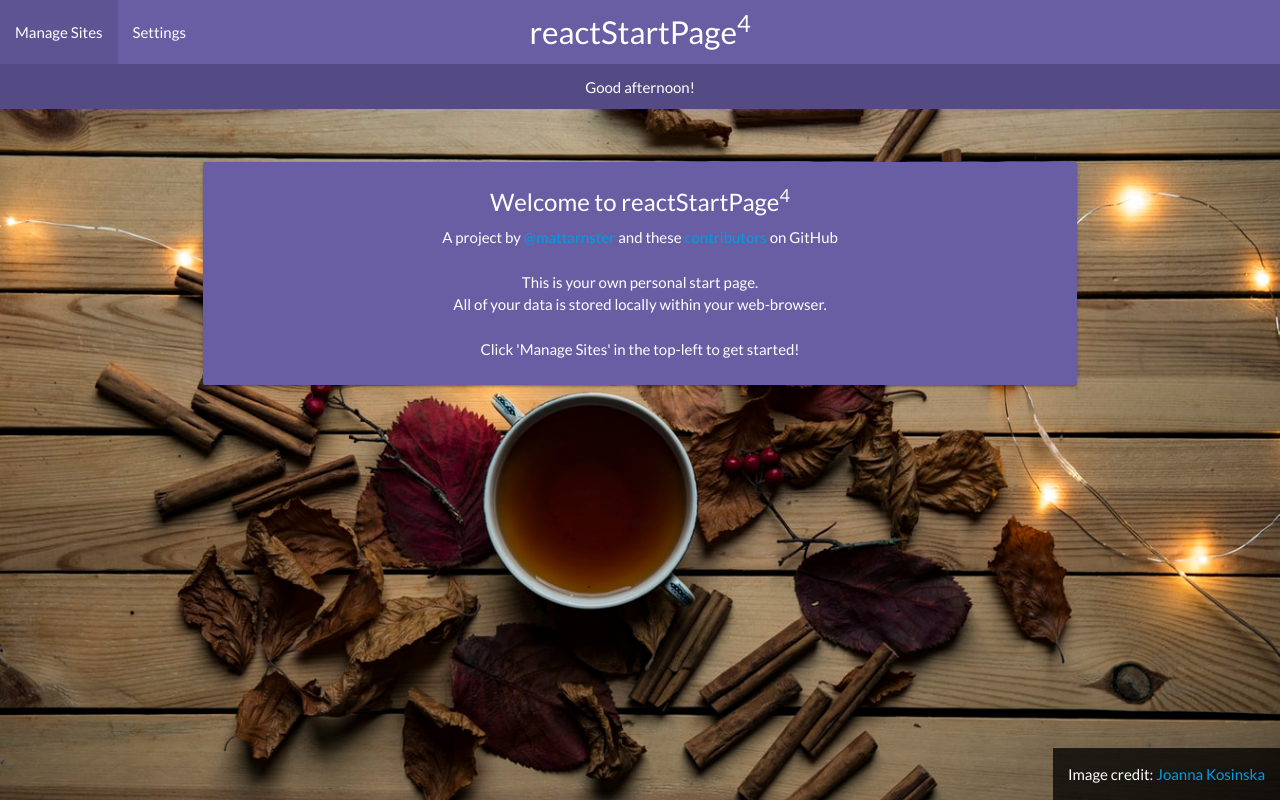
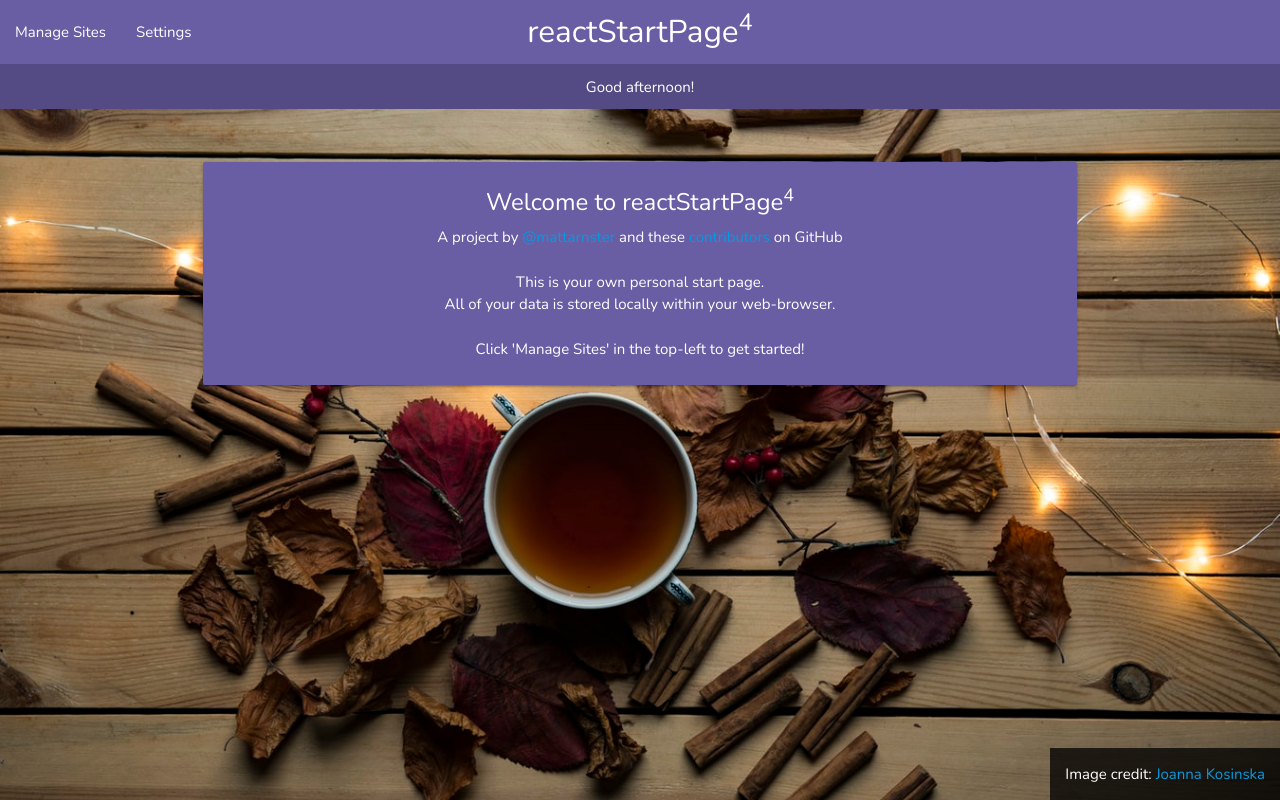
Before and after one commit to mattarnster/reactStartPage3, a React app: page public/index.html in a window 1280 px wide. Built offline with nearby package versions, Linux system fonts and the light colour scheme.

Commit message:
Switch font out to Nunito

```diff
--- a/public/index.html
+++ b/public/index.html
@@ -7,7 +7,7 @@
     <link rel="stylesheet" href="https://cdnjs.cloudflare.com/ajax/libs/materialize/1.0.0/css/materialize.min.css">
     <link href="https://fonts.googleapis.com/icon?family=Material+Icons" rel="stylesheet">
     <script async src="https://cdnjs.cloudflare.com/ajax/libs/materialize/1.0.0/js/materialize.min.js"></script>
-    <link href="https://fonts.googleapis.com/css?family=Lato" rel="stylesheet">
+    <link href="https://fonts.googleapis.com/css?family=Nunito" rel="stylesheet">
     <meta name="theme-color" content="#2c2c2c">
     <link rel="manifest" href="%PUBLIC_URL%/manifest.json">
     <style type="text/css">
@@ -21,7 +21,7 @@
         background-repeat: no-repeat;
         background-attachment: fixed;
         -webkit-font-smoothing: antialiased;
-        font-family: "Lato", "Roboto", sans-serif;
+        font-family: "Nunito", "Roboto", sans-serif;
       }
 
       form label {
```
